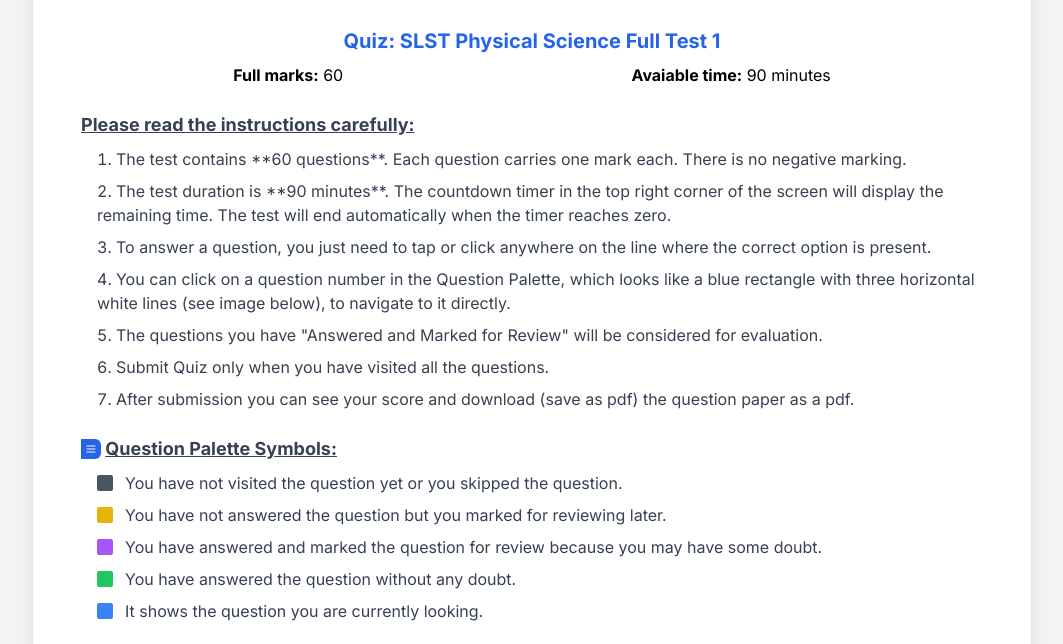
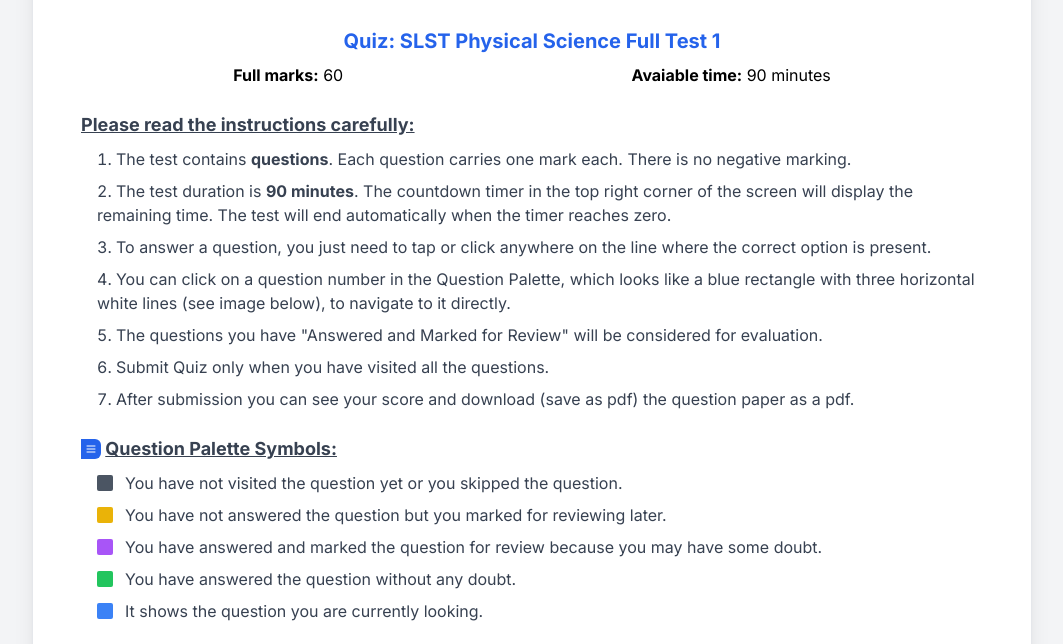
Before and after one commit to samirchmandal/quizplatform-slst, a plain HTML site: page slstphysical/slstphysical1_instruction.html in a window 1280 px wide. Shown: the part 123-767 px from the top of the page, without its empty margins (108-1171 px from the left). Drawn offline with nearby package versions, Linux system fonts and the light colour scheme.

Commit message:
Updating LImit and relation question paper

```diff
--- a/slstphysical/slstphysical1_instruction.html
+++ b/slstphysical/slstphysical1_instruction.html
@@ -54,11 +54,11 @@
         </h4>
         <ol class="list-decimal list-inside pl-4 space-y-2">
           <li>
-            The test contains **60 questions**. Each question carries one mark each.
+            The test contains <strong> questions</strong>. Each question carries one mark each.
             There is no negative marking.
           </li>
           <li>
-            The test duration is **90 minutes**. The countdown timer in the top
+            The test duration is <strong>90 minutes</strong>. The countdown timer in the top
             right corner of the screen will display the remaining time. The test
             will end automatically when the timer reaches zero.
           </li>
```
Also changed, not shown: slstmath/nineten/ninetenOfficial25_instruction.html.html (+1 -1 lines).
